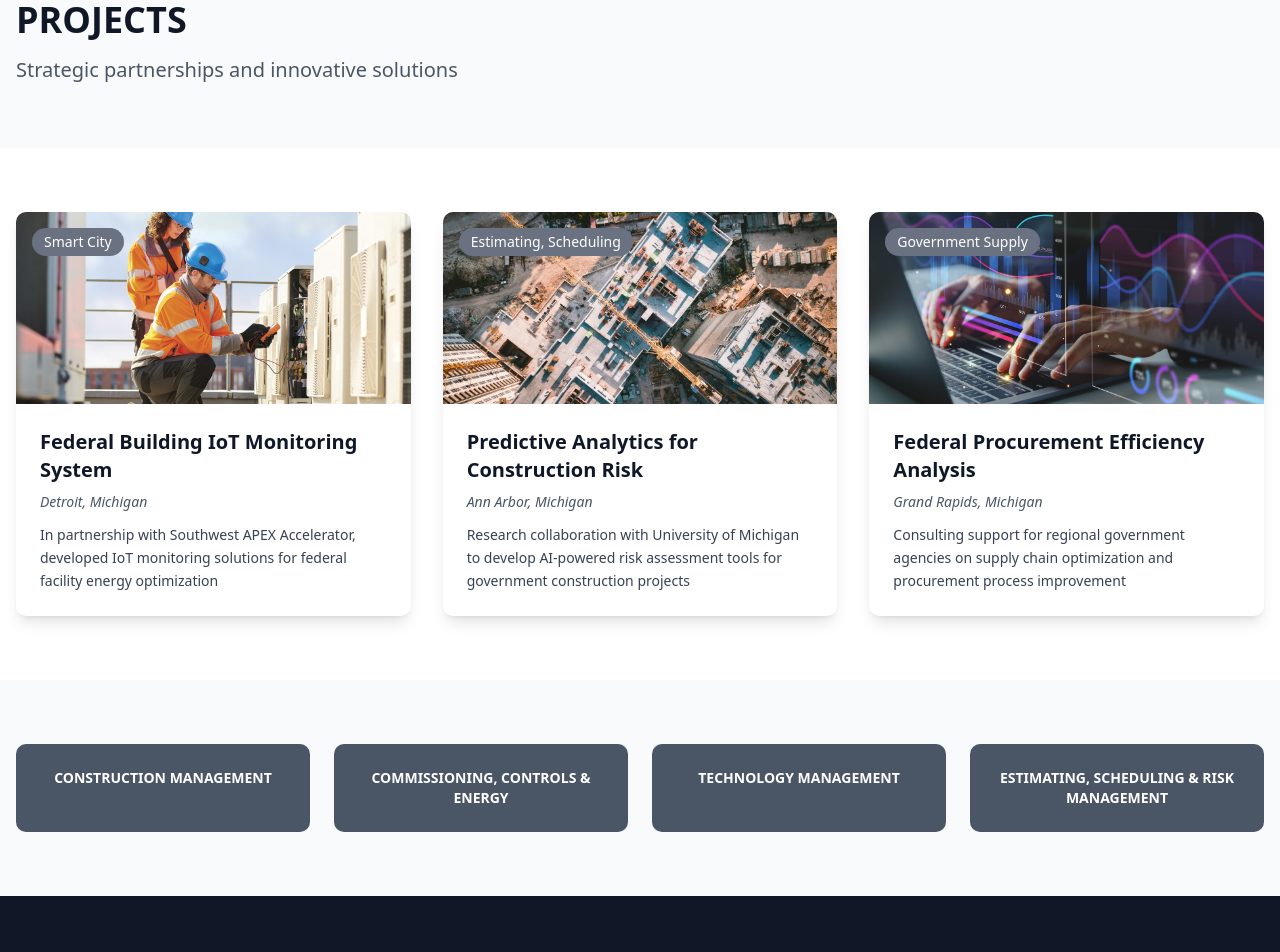
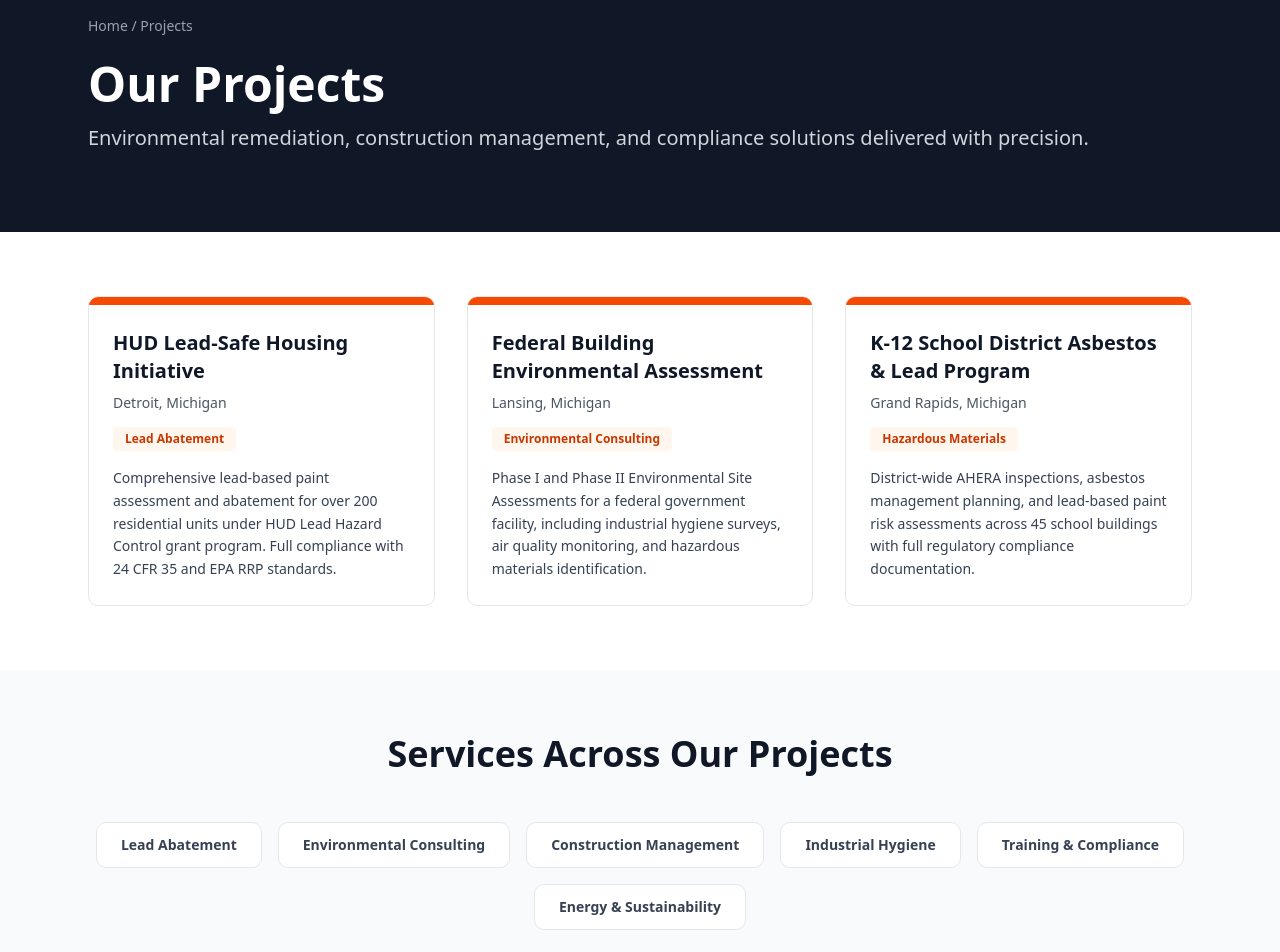
Before and after one commit to nexdyne/Stratra-Dynamics-L.L.C, a React (Vite) app: page /projects in a window 1280 px wide. Shown: the part 180-1132 px from the top of the page. Built offline with nearby package versions, Linux system fonts and the light colour scheme.

Commit message:
Redesign Projects page with environmental projects
Refactored ProjectsPage component to use named export and updated project details with new titles, locations, service tags, and descriptions.

```diff
--- a/src/pages/ProjectsPage.jsx
+++ b/src/pages/ProjectsPage.jsx
@@ -1,129 +1,120 @@
 import React from 'react';
 import { Link } from 'react-router-dom';
 
-const ProjectsPage = () => {
+export default function ProjectsPage() {
   const projects = [
     {
       id: 1,
-      title: "Federal Building IoT Monitoring System",
-      location: "Detroit, Michigan",
-      service: "Smart City & Government IT Solutions",
-      description: "In partnership with Southwest APEX Accelerator, developed IoT monitoring solutions for federal facility energy optimization",
-      image: "/assets/iot.jpg?" + Date.now(),
-      serviceColor: "bg-gray-500"
+      title: 'HUD Lead-Safe Housing Initiative',
+      location: 'Detroit, Michigan',
+      serviceTag: 'Lead Abatement',
+      description: 'Comprehensive lead-based paint assessment and abatement for over 200 residential units under HUD Lead Hazard Control grant program. Full compliance with 24 CFR 35 and EPA RRP standards.'
     },
     {
       id: 2,
-      title: "Predictive Analytics for Construction Risk",
-      location: "Ann Arbor, Michigan",
-      service: "Estimating, Scheduling & Risk Management",
-      description: "Research collaboration with University of Michigan to develop AI-powered risk assessment tools for government construction projects",
-      image: "/assets/perdictive-analytics.webp?" + Date.now(),
-      serviceColor: "bg-gray-500"
+      title: 'Federal Building Environmental Assessment',
+      location: 'Lansing, Michigan',
+      serviceTag: 'Environmental Consulting',
+      description: 'Phase I and Phase II Environmental Site Assessments for a federal government facility, including industrial hygiene surveys, air quality monitoring, and hazardous materials identification.'
     },
     {
       id: 3,
-      title: "Federal Procurement Efficiency Analysis",
-      location: "Grand Rapids, Michigan",
-      service: "Government Supply & Procurement Solutions",
-      description: "Consulting support for regional government agencies on supply chain optimization and procurement process improvement",
-      image: "/assets/federal-pro.jpg?" + Date.now(),
-      serviceColor: "bg-gray-500"
+      title: 'K-12 School District Asbestos & Lead Program',
+      location: 'Grand Rapids, Michigan',
+      serviceTag: 'Hazardous Materials',
+      description: 'District-wide AHERA inspections, asbestos management planning, and lead-based paint risk assessments across 45 school buildings with full regulatory compliance documentation.'
     }
+  ];
+
+  const services = [
+    'Lead Abatement',
+    'Environmental Consulting',
+    'Construction Management',
+    'Industrial Hygiene',
+    'Training & Compliance',
+    'Energy & Sustainability'
   ];
 
   return (
     <div className="min-h-screen bg-white">
-      {/* Header */}
-      <div className="bg-gray-50 py-16">
-        <div className="max-w-7xl mx-auto px-4">
-          <h1 className="text-4xl font-bold text-gray-900 mb-4">PROJECTS</h1>
-          <p className="text-xl text-gray-600">Strategic partnerships and innovative solutions</p>
+      {/* Hero Section */}
+      <section className="bg-gray-900 text-white py-20">
+        <div className="max-w-6xl mx-auto px-6">
+          <div className="mb-6 text-sm text-gray-400">
+            <Link to="/" className="hover:text-white">Home</Link> / Projects
           </div>
+          <h1 className="text-5xl font-bold mb-4">Our Projects</h1>
+          <p className="text-xl text-gray-300">
+            Environmental remediation, construction management, and compliance solutions delivered with precision.
+          </p>
         </div>
+      </section>
 
       {/* Projects Grid */}
-      <div className="py-16">
-        <div className="max-w-7xl mx-auto px-4">
-          <div className="grid md:grid-cols-2 lg:grid-cols-3 gap-8">
+      <section className="bg-white py-16">
+        <div className="max-w-6xl mx-auto px-6">
+          <div className="grid md:grid-cols-3 gap-8">
             {projects.map((project) => (
               <Link
                 key={project.id}
                 to={`/project/${project.id}`}
-                className="group bg-white rounded-lg shadow-lg overflow-hidden hover:shadow-xl transition-shadow"
+                className="group"
               >
-                <div className="relative">
-                  <img
-                    src={project.image}
-                    alt={project.title}
-                    className="w-full h-48 object-cover group-hover:scale-105 transition-transform duration-300"
-                    onError={(e) => {
-                      console.log(`Failed to load image: ${project.image}`);
-                      e.target.style.backgroundColor = '#f3f4f6';
-                      e.target.style.display = 'flex';
-                      e.target.style.alignItems = 'center';
-                      e.target.style.justifyContent = 'center';
-                      e.target.innerHTML = 'Image not found';
-                    }}
-                  />
-                  <div className={`absolute top-4 left-4 ${project.serviceColor} text-white px-3 py-1 rounded-full text-sm font-medium`}>
-                    {project.service.split(' ')[0]} {project.service.split(' ')[1]}
-                  </div>
-                </div>
+                <div className="border border-gray-200 rounded-lg overflow-hidden hover:shadow-lg transition-shadow">
+                  <div className="h-2 bg-orange-600"></div>
                   <div className="p-6">
                     <h3 className="text-xl font-bold text-gray-900 mb-2 group-hover:text-orange-600 transition-colors">
                       {project.title}
                     </h3>
-                  <p className="text-gray-600 text-sm mb-3 italic">{project.location}</p>
+                    <p className="text-sm text-gray-600 mb-3">{project.location}</p>
+                    <span className="inline-block bg-orange-50 text-orange-700 text-xs font-semibold px-3 py-1 rounded mb-4">
+                      {project.serviceTag}
+                    </span>
                     <p className="text-gray-700 text-sm leading-relaxed">
                       {project.description}
                     </p>
+                  </div>
                 </div>
               </Link>
             ))}
           </div>
         </div>
-      </div>
+      </section>
 
       {/* Service Categories */}
-      <div className="bg-gray-50 py-16">
-        <div className="max-w-7xl mx-auto px-4">
-          <div className="grid md:grid-cols-2 lg:grid-cols-4 gap-6">
-            {[
-              {
-                name: "CONSTRUCTION MANAGEMENT",
-                color: "bg-gray-600",
-                link: "/services/construction-infrastructure-management"
-              },
-              {
-                name: "COMMISSIONING, CONTROLS & ENERGY",
-                color: "bg-gray-600",
-                link: "/services/commissioning-energy-sustainability"
-              },
-              {
-                name: "TECHNOLOGY MANAGEMENT",
-                color: "bg-gray-600",
-                link: "/services/smart-city-government-it-solutions"
-              },
-              {
-                name: "ESTIMATING, SCHEDULING & RISK MANAGEMENT",
-                color: "bg-gray-600",
-                link: "/services/estimating-scheduling-risk-management"
-              }
-            ].map((category, index) => (
+      <section className="bg-gray-50 py-16">
+        <div className="max-w-6xl mx-auto px-6">
+          <h2 className="text-4xl font-bold text-gray-900 text-center mb-12">
+            Services Across Our Projects
+          </h2>
+          <div className="flex flex-wrap justify-center gap-4">
+            {services.map((service, index) => (
               <Link
                 key={index}
-                to={category.link}
-                className={`${category.color} hover:bg-orange-600 text-white p-6 rounded-lg text-center transition-opacity group`}
+                to={`/services/${service.toLowerCase().replace(/\s+/g, '-')}`}
+                className="bg-white border border-gray-200 px-6 py-3 rounded-lg text-sm font-semibold text-gray-700 hover:border-orange-600 hover:text-orange-600 transition-colors"
               >
-                <h3 className="font-bold text-sm group-hover:scale-105 transition-transform">{category.name}</h3>
+                {service}
               </Link>
             ))}
           </div>
         </div>
+      </section>
+
+      {/* CTA Section */}
+      <section className="bg-gray-100 py-16">
+        <div className="max-w-6xl mx-auto px-6 text-center">
+          <h2 className="text-4xl font-bold text-gray-900 mb-6">
+            Ready to Start Your Project?
+          </h2>
+          <Link
+            to="/contact"
+            className="inline-block bg-orange-600 text-white px-8 py-3 rounded-lg font-semibold hover:bg-orange-700 transition-colors"
+          >
+            Get in Touch
+          </Link>
         </div>
+      </section>
     </div>
   );
-};
-
-export default ProjectsPage;
+}
```
Lines whose indentation alone changed are shown as unchanged.
